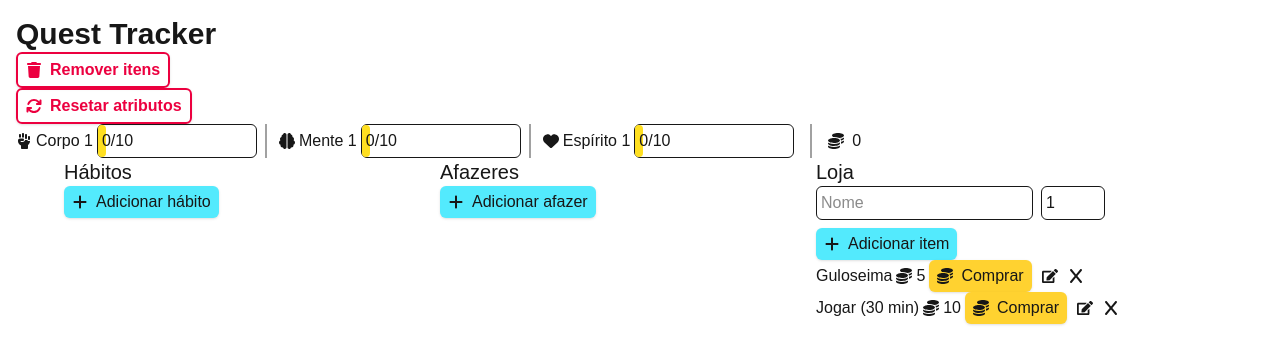
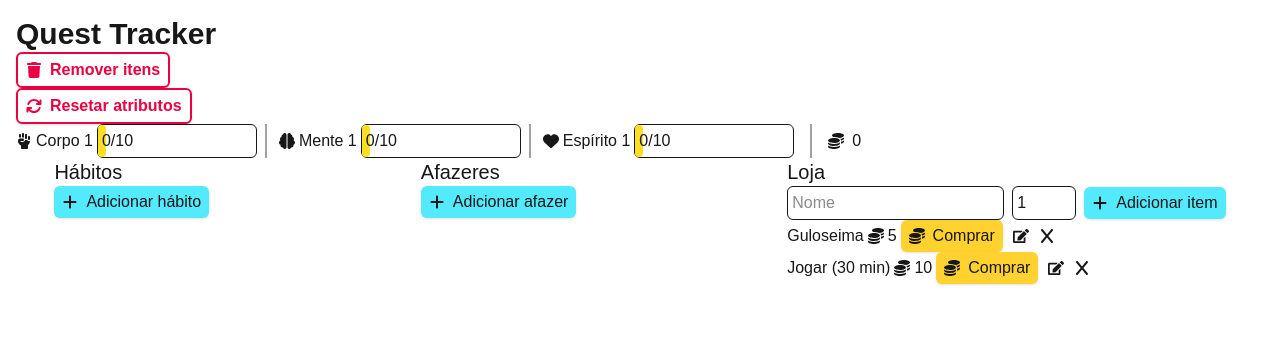
Before and after one commit to gab-souza-martins/gamified-habit-tracker, a Next.js app: page / in a window 1280 px wide. Shown: the top 364 px of the page. Built offline with nearby package versions, Linux system fonts and the light colour scheme.

Commit message:
Aumentada largura máxima das seções de listas e abreviado "Maior sequência" de HabitList.tsx

```diff
--- a/src/app/Components/HabitList.tsx
+++ b/src/app/Components/HabitList.tsx
@@ -116,7 +116,7 @@ const HabitList: React.FC<HabitListProps> = ({ giveReward, removeReward }) => {
             <div className="flex items-center gap-2">
                <span className="text-gray-500">Sequência: {i.streak}</span>
                <span className="text-gray-500">
-                  Maior sequência: {i.highestStreak}
+                  Maior seq.: {i.highestStreak}
                </span>
             </div>
 
--- a/src/app/page.tsx
+++ b/src/app/page.tsx
@@ -134,21 +134,21 @@ const Home = () => {
 
          <main>
             <div className="flex flex-col lg:flex-row items-start justify-evenly gap-4">
-               <section className="min-w-1/4 max-w-[25rem]">
+               <section className="min-w-1/4 max-w-md">
                   <HabitList
                      giveReward={handleGiveReward}
                      removeReward={handleRemoveReward}
                   />
                </section>
 
-               <section className="min-w-1/4 max-w-[25rem]">
+               <section className="min-w-1/4 max-w-md">
                   <TodoList
                      giveReward={handleGiveReward}
                      removeReward={handleRemoveReward}
                   />
                </section>
 
-               <section className="min-w-1/4 max-w-[25rem]">
+               <section className="min-w-1/4 max-w-md">
                   <Shop buyItem={handleBuyItem} />
                </section>
             </div>
```
